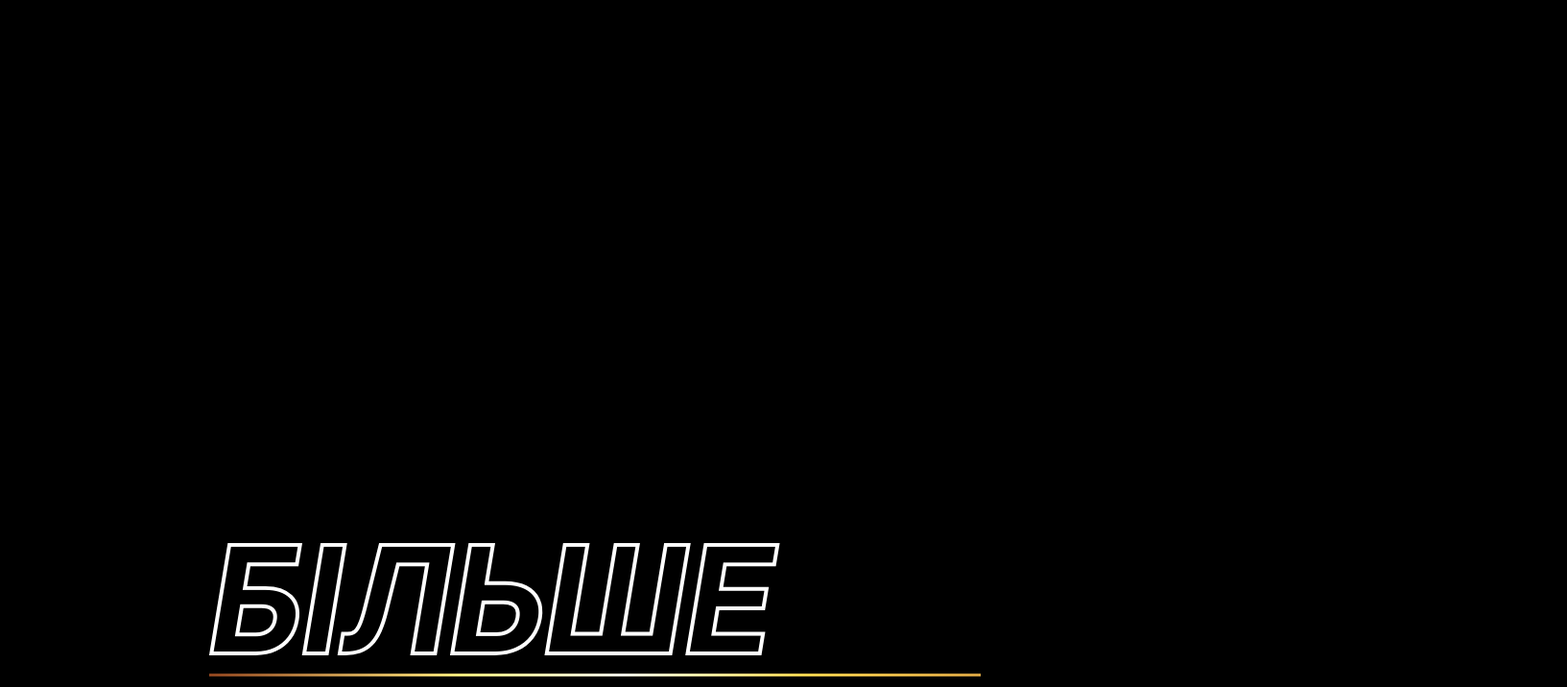
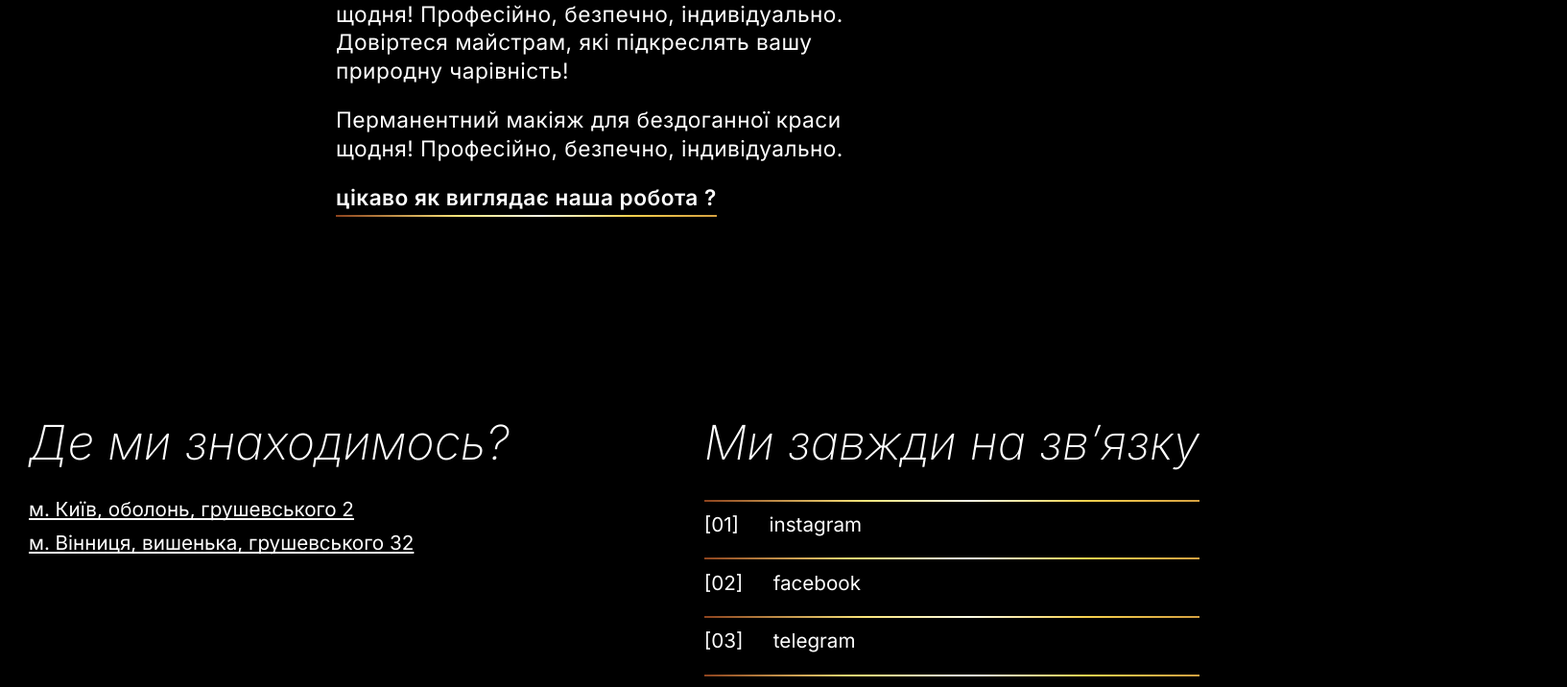
Before and after one commit to chealbee/buety-site, a Next.js app: page / in a window 1280 px wide. Shown: the part 2073-2789 px from the top of the page at 96% size, 1633 px wide, since content can reach past the window. Built offline with nearby package versions, Linux system fonts and the light colour scheme.

Commit message:
add some adfaptive

```diff
--- a/src/components/main page/about/style.scss
+++ b/src/components/main page/about/style.scss
@@ -9,15 +9,18 @@
   margin-bottom: 216px;
 
   h3 {
-    margin-bottom: 51px;
+    @include adaptiveValue("margin-bottom", 51, 30, 0, 1920, 400);
 
     span {
       font-style: italic;
       font-weight: 600;
       font-size: 150px;
+      @include adaptiveValue("font-size", 150, 60, 0, 1920, 400);
+      @media (max-width: 400px) {
+        @include adaptiveValue("font-size", 60, 50, 0, 400, 320);
+      }
       text-transform: uppercase;
       position: relative;
-      left: -20px;
       &:first-child {
         text-transform: uppercase;
         display: block;
@@ -26,6 +29,9 @@
         background: white;
         -webkit-background-clip: text;
         -webkit-text-stroke: 8px transparent;
+        @media (max-width: 600px) {
+          -webkit-text-stroke: 4px transparent;
+        }
 
         position: relative;
         &::after {
@@ -43,12 +49,16 @@
           );
           bottom: -5px;
           left: 0;
+          @media (max-width: 700px) {
+            height: 2px;
+            bottom: -2px;
+          }
         }
       }
       &:last-child {
         display: block;
         /// hz
-        margin-left: 116px;
+        @include adaptiveValue("margin-left", 116, 50, 0, 1920, 400);
         color: #fff;
       }
     }
@@ -59,18 +69,29 @@
     gap: 21px;
 
     max-width: 620px;
+    @media (max-width: 1100px) {
+      max-width: 48%;
+    }
+    @media (max-width: 700px) {
+      max-width: 80%;
+    }
+    @media (max-width: 400px) {
+      max-width: 86%;
+    }
+    padding: 0 20px;
     align-items: flex-start;
   }
   p {
     font-weight: 400;
-    font-size: 29px;
+    @include adaptiveValue("font-size", 29, 14, 0, 1920, 400);
     line-height: 132%;
     letter-spacing: 0.02em;
     color: #fff;
   }
   a {
     font-weight: 600;
-    font-size: 29px;
+    white-space: nowrap;
+    @include adaptiveValue("font-size", 29, 14, 0, 1920, 400);
     line-height: 132%;
     letter-spacing: 0.02em;
     color: #fff;
--- a/src/components/main page/contacts/styles.scss
+++ b/src/components/main page/contacts/styles.scss
@@ -1,24 +1,56 @@
+@import "@/styles/base/mixins.scss";
+
 .contacts {
+  max-width: 1663px;
+  padding: 0 30px;
+
+  margin: 0 auto;
+  display: flex;
+  flex-direction: column;
+  justify-content: center;
+  align-items: center;
   h3 {
     font-style: italic;
     font-weight: 900;
     font-size: 328px;
     color: #fff;
+    @include adaptiveValue("font-size", 328, 64, 0, 1920, 400);
+    @media (max-width: 970px) {
+      flex-direction: column;
+      margin-top: 103px;
+    }
   }
   &__topSection {
+    width: 100%;
+    flex: 1 1 auto;
+
+    display: flex;
+    justify-content: space-between;
+    @media (max-width: 970px) {
+      flex-direction: column;
+      @include adaptiveValue("gap", 80, 36, 0, 1920, 400);
+    }
     h4 {
       font-style: italic;
       font-weight: 200;
-      font-size: 64px;
+      @include adaptiveValue("margin-bottom", 40, 25, 0, 1920, 400);
+      @include adaptiveValue("font-size", 64, 30, 0, 1920, 400);
       color: #fff;
     }
     &_left {
       li {
         font-weight: 400;
-        font-size: 24px;
+        @include adaptiveValue("font-size", 24, 16, 0, 1920, 400);
+        //   font-size: 24px;
+
         text-decoration: underline;
         text-decoration-skip-ink: none;
         color: #fff;
+      }
+      ul {
+        display: flex;
+        flex-direction: column;
+        gap: 15px;
       }
     }
     &_right {
@@ -29,11 +61,11 @@
       }
       li {
         font-weight: 400;
-        font-size: 24px;
+        @include adaptiveValue("font-size", 24, 16, 0, 1920, 400);
+        @include adaptiveValue("padding-top", 20, 11, 0, 1920, 400);
         color: #fff;
 
         position: relative;
-        padding-top: 20px;
         &::before {
           content: "";
           position: absolute;
@@ -52,7 +84,7 @@
         }
         a {
           display: flex;
-          gap: 39px;
+          @include adaptiveValue("gap", 39, 21, 0, 1920, 400);
         }
       }
     }
--- a/src/components/main page/prices/prices.scss
+++ b/src/components/main page/prices/prices.scss
@@ -1,7 +1,8 @@
 @import "@/styles/base/mixins.scss";
 
 .prices {
-  padding-bottom: 1000px;
+  //   padding-bottom: 1000px;
+  @include adaptiveValue("margin-bottom", 170, 130, 0, 1920, 400);
   display: flex;
   justify-content: center;
   align-items: center;
```
